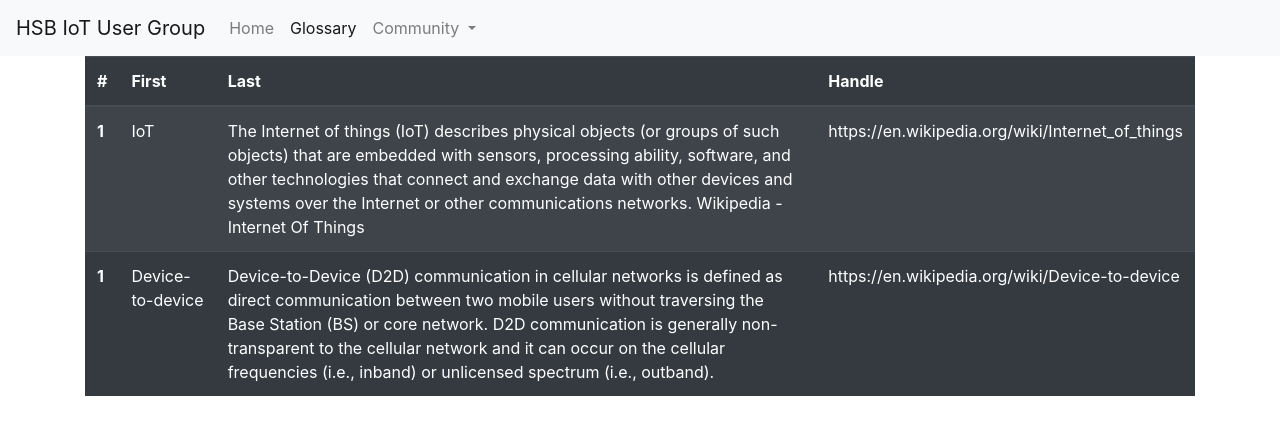
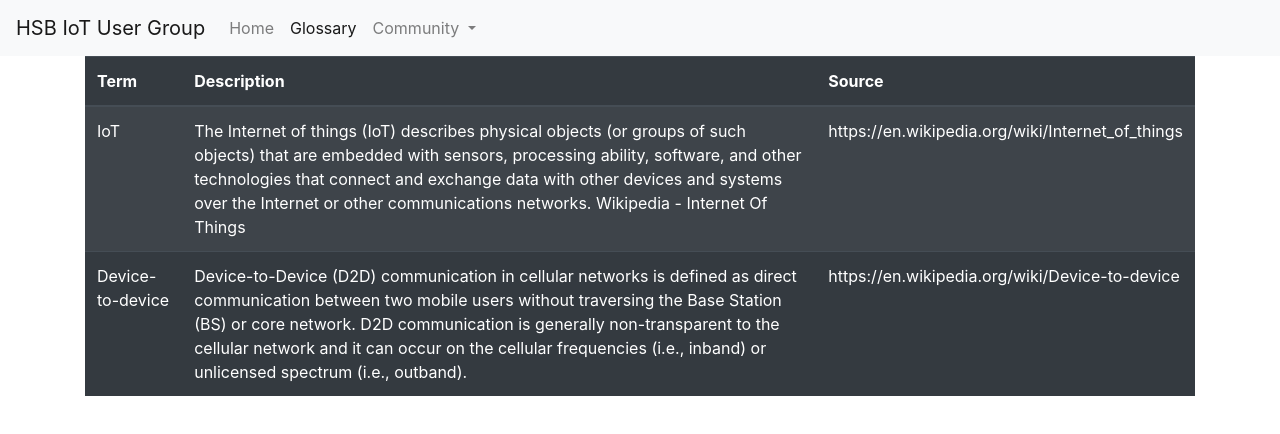
Before and after one commit to hsb-union/hsb-union.github.io, a Vue app in the folder hsb-union/: page /glossary in a window 1280 px wide. Shown: the top 434 px of the page. Built offline with nearby package versions, Linux system fonts and the light colour scheme.

Commit message:
fix  table

```diff
--- a/hsb-union/src/components/Glossary.vue
+++ b/hsb-union/src/components/Glossary.vue
@@ -3,15 +3,13 @@
   <table class="table table-striped table-dark">
     <thead>
     <tr>
-      <th scope="col">#</th>
-      <th scope="col">First</th>
-      <th scope="col">Last</th>
-      <th scope="col">Handle</th>
+      <th scope="col">Term</th>
+      <th scope="col">Description</th>
+      <th scope="col">Source</th>
     </tr>
     </thead>
     <tbody>
     <tr v-for="item in getGlossary.items" :key="item.name">
-      <th scope="row">1</th>
       <td>{{ item.name }}</td>
       <td>{{ item.text }}</td>
       <td>{{ item.source }}</td>
```
